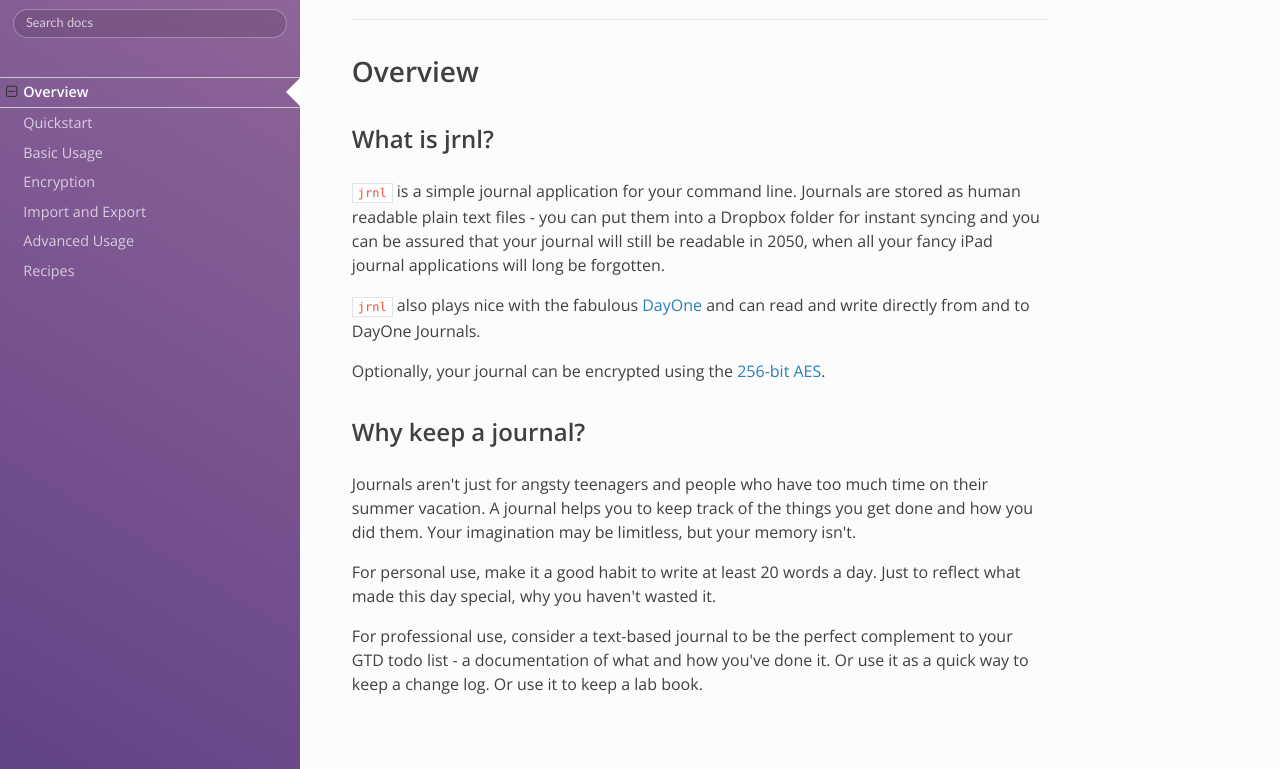
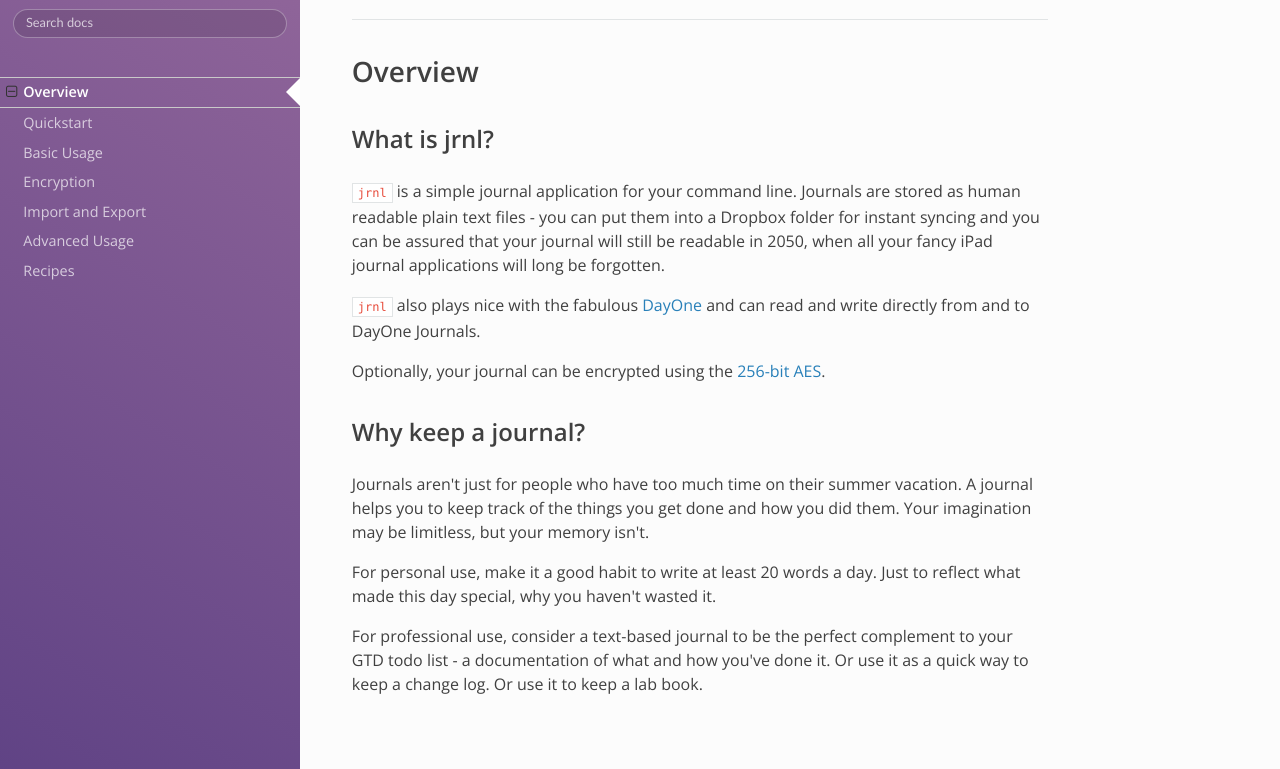
Before and after one commit to jrnl-org/jrnl, an MkDocs documentation site: the page built from docs/overview.md, in a window 1280 px wide, cut to the strip 131-900 px from the top of the page. Built offline with MkDocs 1.6.1, drawn with Linux system fonts in a browser that asks for light colours; nearby versions of some CDN libraries.

Commit message:
Found and removed another angsty teenager

```diff
--- a/docs/overview.md
+++ b/docs/overview.md
@@ -17,7 +17,7 @@ AES](http://en.wikipedia.org/wiki/Advanced_Encryption_Standard).
 
 ## Why keep a journal?
 
-Journals aren't just for angsty teenagers and people who have too much
+Journals aren't just for people who have too much
 time on their summer vacation. A journal helps you to keep track of the
 things you get done and how you did them. Your imagination may be
 limitless, but your memory isn't.
```
